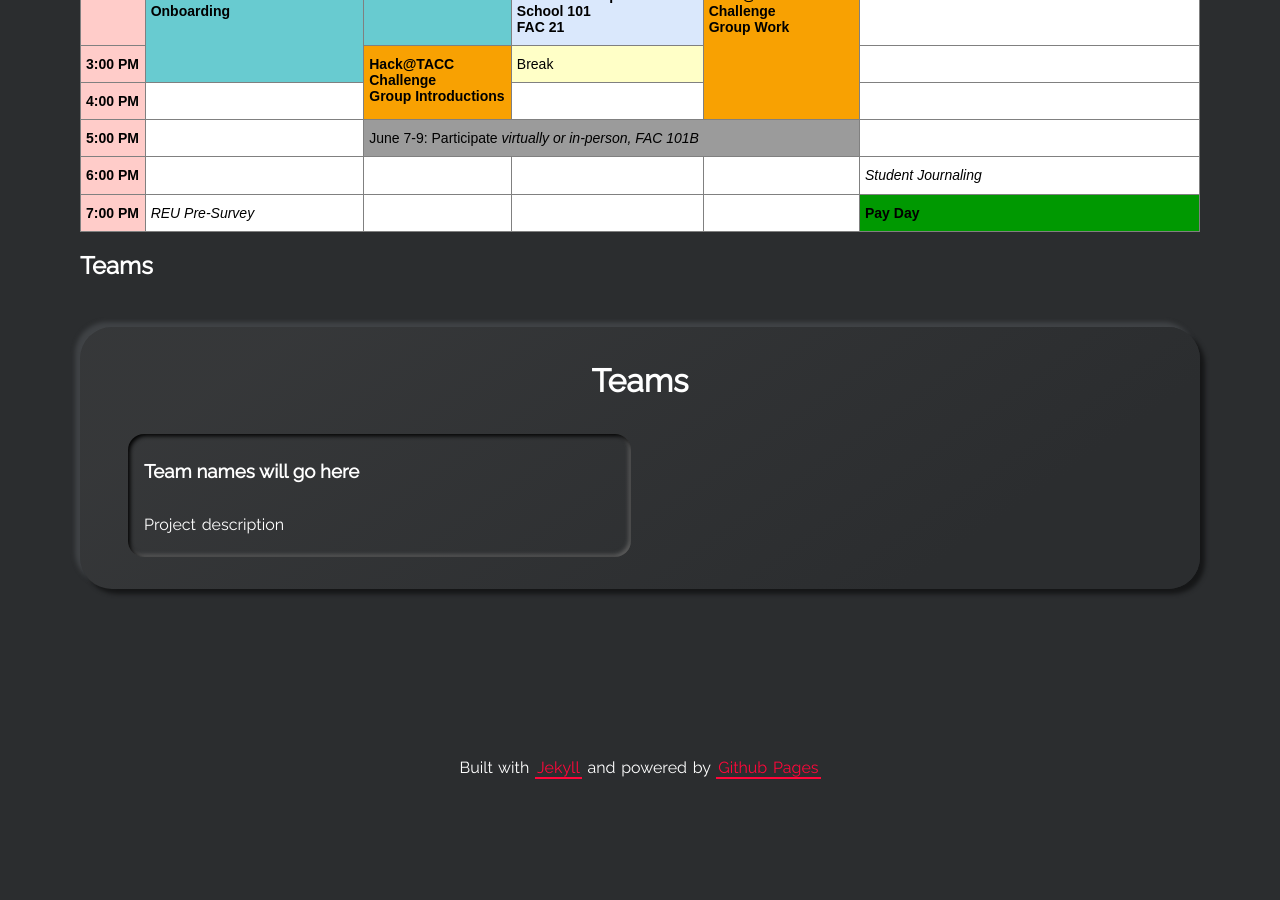
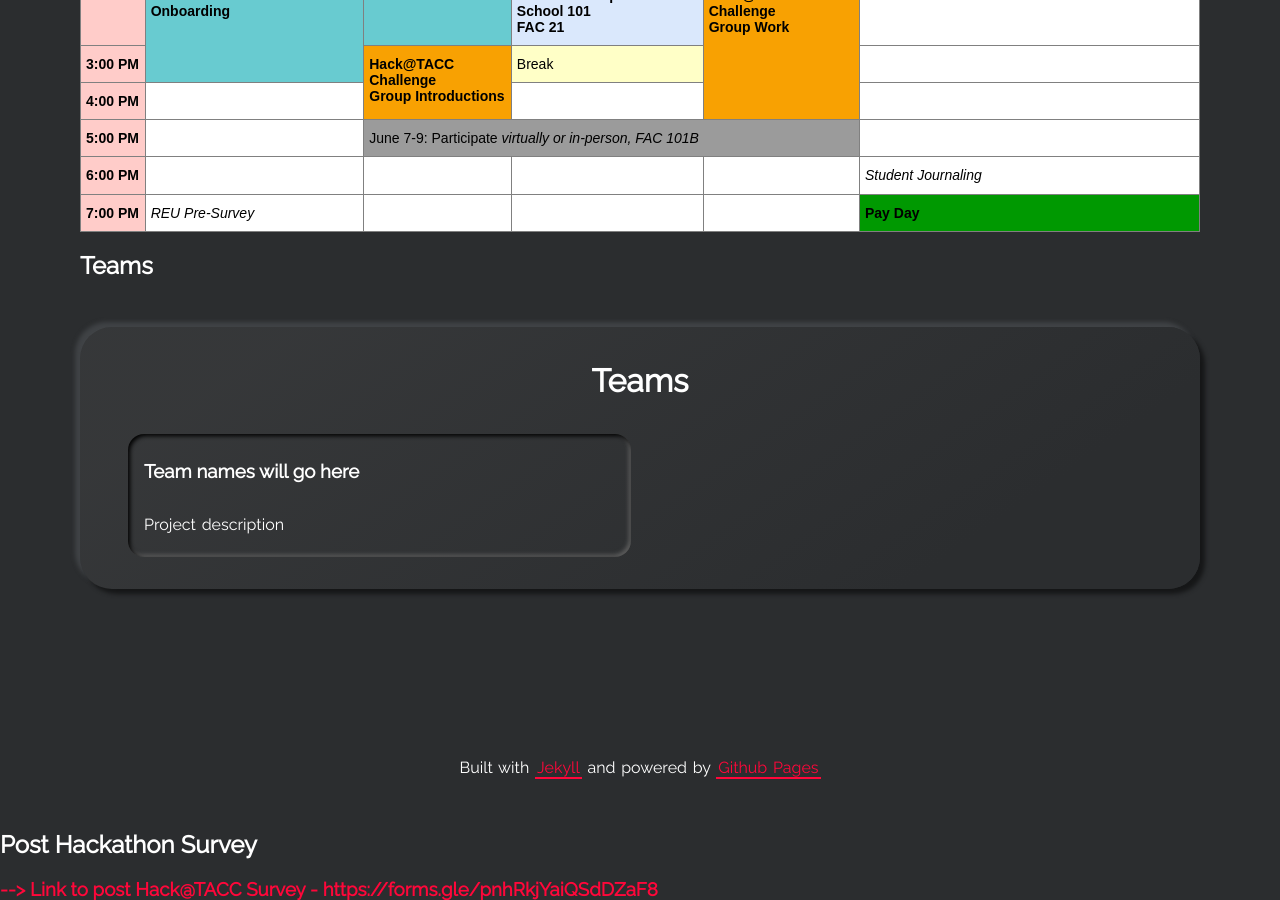
Before and after one commit to HackHPC/BigDataHack-2022, a Jekyll site: the page built from index.md, in a window 1280 px wide and 900 px high, scrolled down 1964 px. Built offline with Jekyll 4.4.1, drawn with Linux system fonts in a browser that asks for light colours; our own code applies the rules of GitHub Pages for plain Markdown files; before the commit the page ends 2775 px from its top, so only the background shows below that.

Commit message:
added post survey link

```diff
--- a/_layouts/default.html
+++ b/_layouts/default.html
@@ -62,5 +62,7 @@
     {% endif %}
   </div>
   {% include footer.html %}
+  <h2> Post Hackathon Survey </h2>
+  <h3><a href="https://forms.gle/pnhRkjYaiQSdDZaF8"> --> Link to post Hack@TACC Survey - https://forms.gle/pnhRkjYaiQSdDZaF8 </a></h3>
 </body>
 </html>
```
